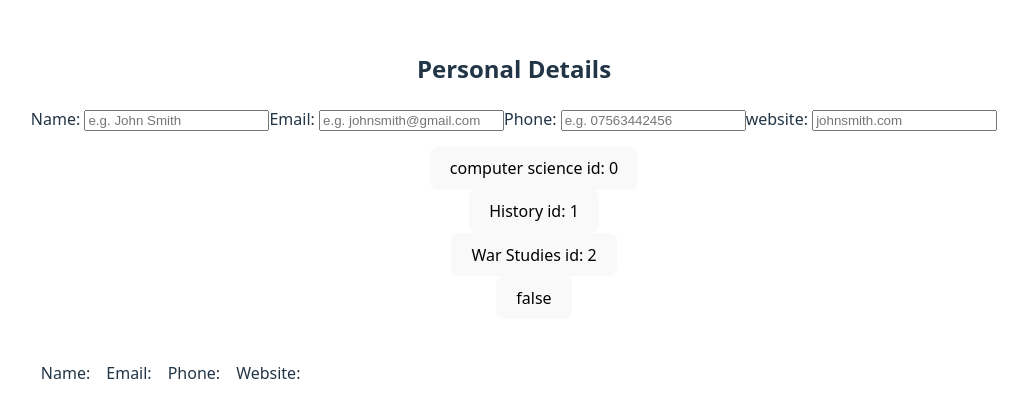
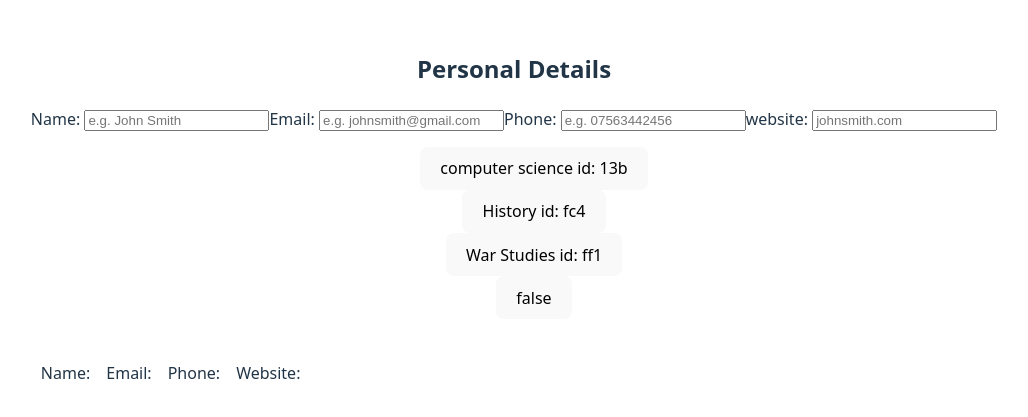
Before and after one commit to RaihanSharif/cv-maker, a React (Vite) app: page / in a window 1280 px wide. Shown: the part 179-596 px from the top of the page, without its empty margins (126-1154 px from the left). Built offline with nearby package versions, Linux system fonts and the light colour scheme.

Commit message:
adding  education seems to be working

```diff
--- a/src/App.jsx
+++ b/src/App.jsx
@@ -6,7 +6,7 @@ import { EducationListEdit } from "./components/EducationEdit";
 
 const dummyEduData = [
   {
-    id: 0,
+    id: crypto.randomUUID(),
     // school: "King's college",
     course: "computer science",
     grade: "diploma",
@@ -15,7 +15,7 @@ const dummyEduData = [
     description: "did not complete the course",
   },
   {
-    id: 1,
+    id: crypto.randomUUID(),
     school: "UCL",
     course: "History",
     grade: "First",
@@ -24,7 +24,7 @@ const dummyEduData = [
     description: "excellente!",
   },
   {
-    id: 2,
+    id: crypto.randomUUID(),
     school: "Imperial",
     course: "War Studies",
     grade: "second",
@@ -71,8 +71,16 @@ function App() {
     setEducationList(educationList.toSpliced(indexOfDelItem, 1));
   }
 
-  function handleEducationAdd() {
-    alert("woop woop!");
+  function handleEducationAdd(e) {
+    e.preventDefault();
+    const uuid = crypto.randomUUID(); //works
+
+    const formData = new FormData(e.target); // works
+    console.log(formData);
+    const newEdu = Object.fromEntries(formData);
+    newEdu.id = uuid;
+    console.log(newEdu);
+    setEducationList((prev) => [...prev, newEdu]);
   }
 
   return (
--- a/src/components/EducationEdit.jsx
+++ b/src/components/EducationEdit.jsx
@@ -22,7 +22,7 @@ function EducationListEdit({ eduData, onUpdate, onDelete, onAdd }) {
                   }
                 }}
               >
-                {item.course} id: {item.id}
+                {item.course} id: {item.id.slice(0, 3)}
               </button>
               {/* conditional rendering: if selectedItem is the current itemID, then render a form */}
               {selectedEdu === item.id && (
@@ -44,7 +44,14 @@ function EducationListEdit({ eduData, onUpdate, onDelete, onAdd }) {
           >
             {showEmptyEduForm.toString()}
           </button>
-          {showEmptyEduForm && <EducationItemEdit onSubmit={onAdd} />}
+          {showEmptyEduForm && (
+            <EducationItemEdit
+              onSubmit={(e) => {
+                setShowEmptyEduForm(false);
+                onAdd(e);
+              }}
+            />
+          )}
         </li>
       </ul>
     </section>
@@ -73,8 +80,8 @@ function EducationItemEdit({ educationItem, onSubmit, onDelete }) {
             name="school"
             id="school"
             autoComplete="organization"
-            required="true"
             defaultValue={educationItem?.school}
+            required
           />
         </label>
 
@@ -85,8 +92,8 @@ function EducationItemEdit({ educationItem, onSubmit, onDelete }) {
             name="course"
             id="course"
             autoComplete="none"
-            required="true"
             defaultValue={educationItem?.course}
+            required
           />
         </label>
 
```
